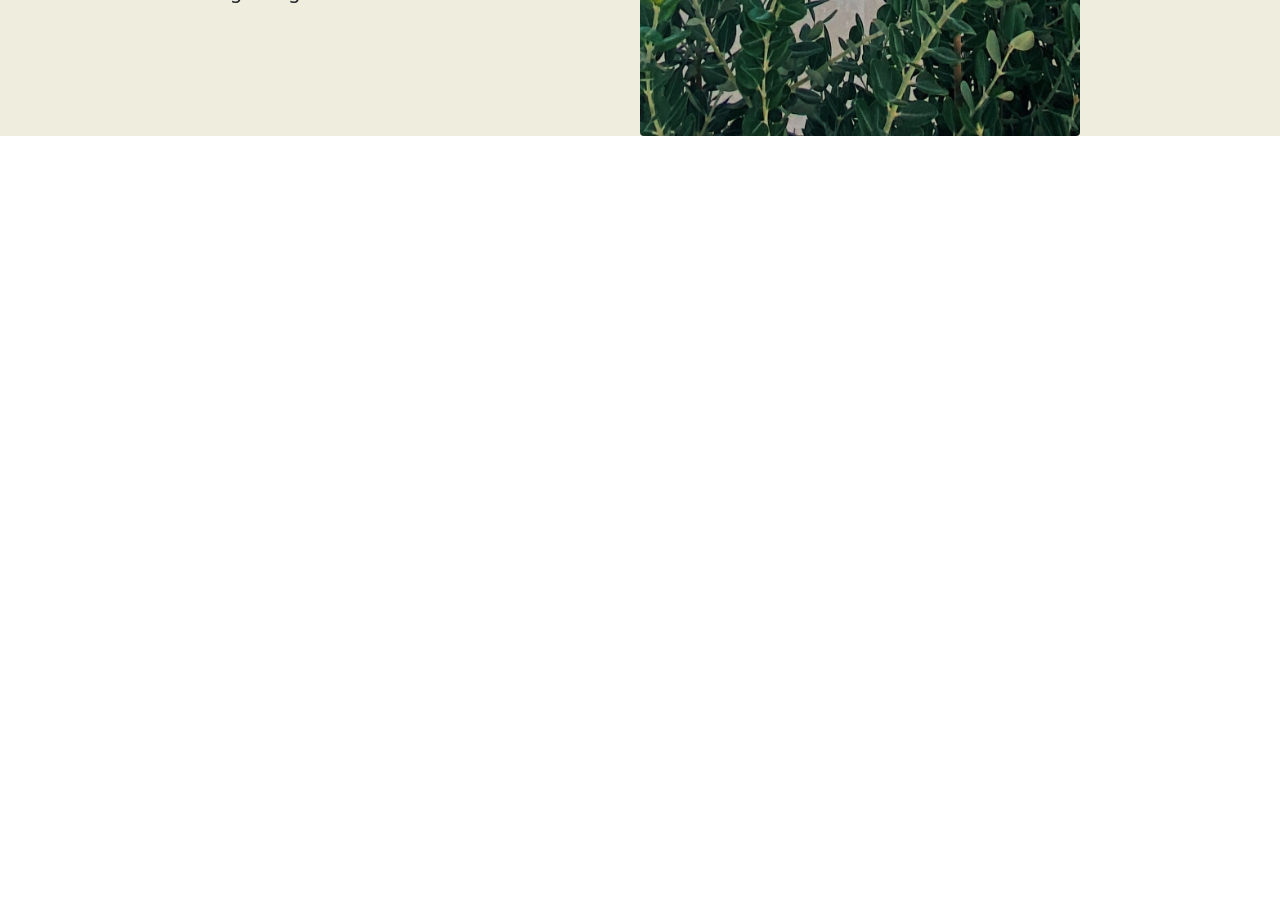
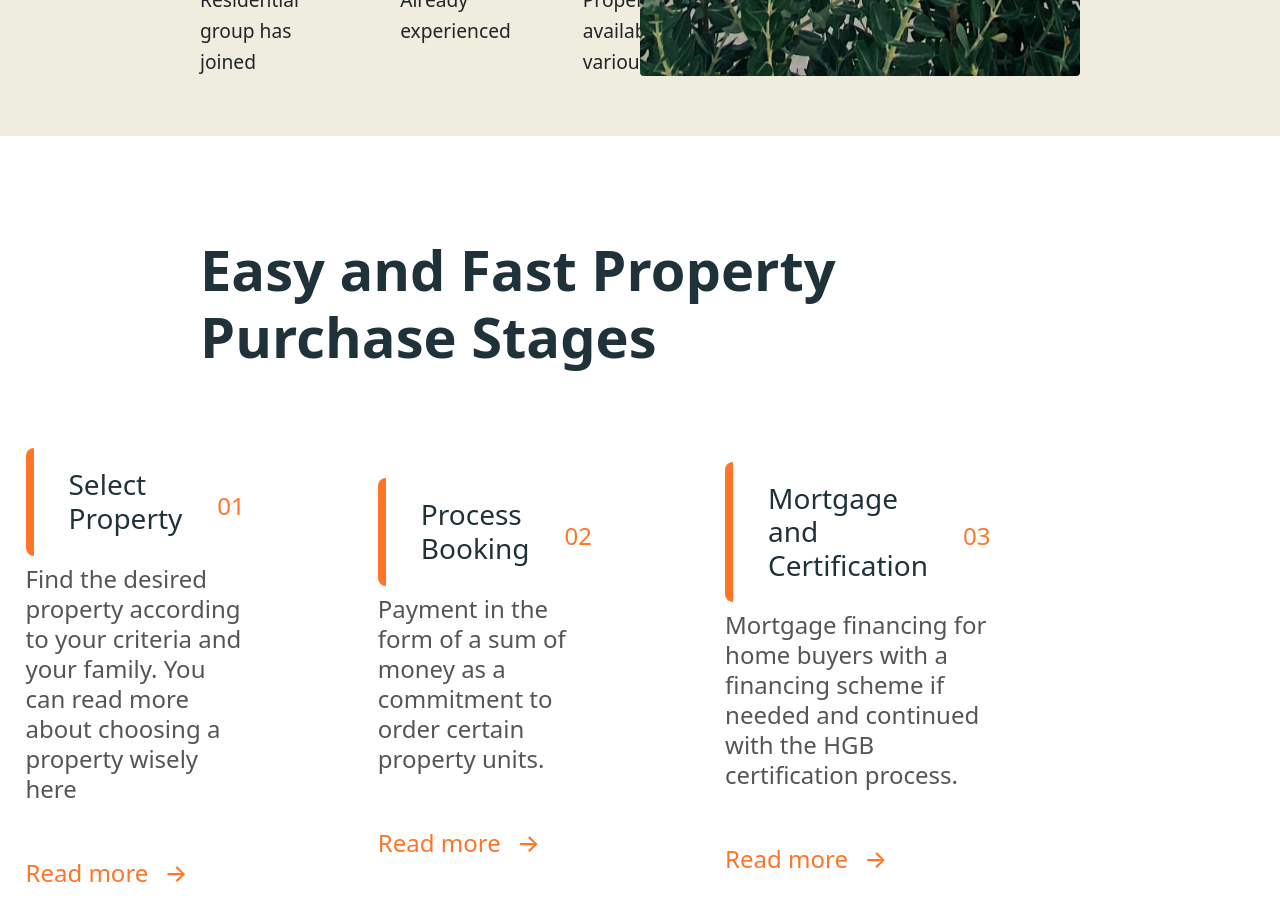
Before and after one commit to arthurkyambadde/Zimba-real-estates, a React (Create React App) app: page / in a window 1280 px wide. Shown: the part 1420-2328 px from the top of the page. Before the commit the page ends 1556 px from the top, so only its background shows below. Built offline with nearby package versions, Linux system fonts and the light colour scheme.

Commit message:
feat: addPurchase section

```diff
--- a/src/App.js
+++ b/src/App.js
@@ -1,11 +1,13 @@
 import Hero from "./components/Hero";
 import NavBar from "./components/NavBar";
+import PurchaseStages from "./components/PurchaseStages";
 
 function App() {
   return (
     <div className="App">
       <NavBar />
       <Hero />
+      <PurchaseStages />
     </div>
   );
 }
--- a/src/components/Hero.jsx
+++ b/src/components/Hero.jsx
@@ -5,7 +5,7 @@ import HeroImage from "../assets/Images/HeroImage.jpg";
 const HeroContainer = styled.div`
   background: #eeedde;
   height: 1400px;
-  padding: 0 200px;
+  padding: 0 200px 60px 200px;
   display: flex;
   flex-direction: row;
   width: 100%;
@@ -79,11 +79,11 @@ function Hero() {
     <HeroContainer>
       <HeroSectionDetails>
         <HeroSectionHeading>
-          Temukan Hunian Keluarga Sesuai Keinginanmu
+          Find Family Homes According to Your Desires
         </HeroSectionHeading>
         <HeroSectionMainPara>
-          Menyediakan hunian bagi keluarga anda dengan varian pilihan dan lokasi
-          yang strategis di kota anda dengan cara yang lebih mudah.
+          Providing housing for your family with a choice of variants and a
+          strategic location in your city in an easier way.
         </HeroSectionMainPara>
         <div>
           <HeroSectionInput
@@ -97,19 +97,19 @@ function Hero() {
             <DetailHeading>
               200<PerformanceSign>+</PerformanceSign>
             </DetailHeading>
-            <p>Residental grup telah bergabung</p>
+            <p>Residential group has joined</p>
           </DetailContainer>
           <DetailContainer>
             <DetailHeading>
               10<PerformanceSign>+</PerformanceSign>
             </DetailHeading>
-            <p>Sudah berpengalaman </p>
+            <p>Already experienced </p>
           </DetailContainer>
           <DetailContainer>
             <DetailHeading>
               999<PerformanceSign>+</PerformanceSign>
             </DetailHeading>
-            <p>Properti tersedia di berbagai Kota</p>
+            <p>Properties available in various Cities</p>
           </DetailContainer>
         </HeroSectionPerformances>
       </HeroSectionDetails>
--- /dev/null
+++ b/src/components/PurchaseStages.jsx
@@ -0,0 +1,112 @@
+import React, { Component } from "react";
+import styled from "styled-components";
+import ReadMore from "./ReadMore";
+
+const SectionContainer = styled.div`
+  height: 672px;
+  padding: 100px 200px;
+`;
+
+const CardHeadingContainer = styled.div`
+  display: flex;
+  flex-direction: row;
+  justify-content: space-between;
+  align-items: center;
+`;
+
+const CardPosition = styled.div`
+  display: flex;
+  align-tems: center;
+  justify-content: center;
+  width: 70%;
+`;
+
+const SectionHeading = styled.h1`
+  font-weight: 600;
+  font-size: 56px;
+  color: #203239;
+  width: 700px;
+`;
+
+const SectionCards = styled.div`
+  display: flex;
+  flex-direction: row;
+  align-items: center;
+  justify-content: center;
+  gap: 133px;
+  margin-top: 70px;
+`;
+
+const CardHeading = styled.h4`
+  font-weight: 500;
+  font-size: 28px;
+  color: #203239;
+  border-left: 8px solid #ff7527;
+  padding: 20px 35px;
+  border-radius: 8px;
+`;
+
+const CardPara = styled.p`
+  font-weight: 400;
+  font-size: 24px;
+  line-height: 30px;
+  color: #555;
+  margin-bottom: 50px;
+`;
+
+const CardLabel = styled.span`
+  font-weight: 500;
+  font-size: 24px;
+
+  color: #ff7527;
+`;
+
+class PurchaseStages extends Component {
+  render() {
+    return (
+      <SectionContainer>
+        <SectionHeading>Easy and Fast Property Purchase Stages</SectionHeading>
+
+        <CardPosition>
+          <SectionCards>
+            <div>
+              <CardHeadingContainer>
+                <CardHeading>Select Property</CardHeading>
+                <CardLabel>01</CardLabel>
+              </CardHeadingContainer>
+              <CardPara>
+                Find the desired property according to your criteria and your
+                family. You can read more about choosing a property wisely here
+              </CardPara>
+              <ReadMore />
+            </div>
+            <div>
+              <CardHeadingContainer>
+                <CardHeading>Process Booking</CardHeading>
+                <CardLabel>02</CardLabel>
+              </CardHeadingContainer>
+              <CardPara>
+                Payment in the form of a sum of money as a commitment to order
+                certain property units.
+              </CardPara>
+              <ReadMore />
+            </div>
+            <div>
+              <CardHeadingContainer>
+                <CardHeading>Mortgage and Certification</CardHeading>
+                <CardLabel>03</CardLabel>
+              </CardHeadingContainer>
+              <CardPara>
+                Mortgage financing for home buyers with a financing scheme if
+                needed and continued with the HGB certification process.
+              </CardPara>
+              <ReadMore />
+            </div>
+          </SectionCards>
+        </CardPosition>
+      </SectionContainer>
+    );
+  }
+}
+
+export default PurchaseStages;
--- /dev/null
+++ b/src/components/ReadMore.js
@@ -0,0 +1,22 @@
+import React from "react";
+import styled from "styled-components";
+
+const ReadMoreP = styled.p`
+  font-weight: 500;
+  color: #ff7527;
+  font-size: 24px;
+`;
+
+const RightArrow = styled.span`
+  margin-left: 10px;
+`;
+
+function ReadMore() {
+  return (
+    <ReadMoreP>
+      Read more <RightArrow>&rarr;</RightArrow>{" "}
+    </ReadMoreP>
+  );
+}
+
+export default ReadMore;
```
